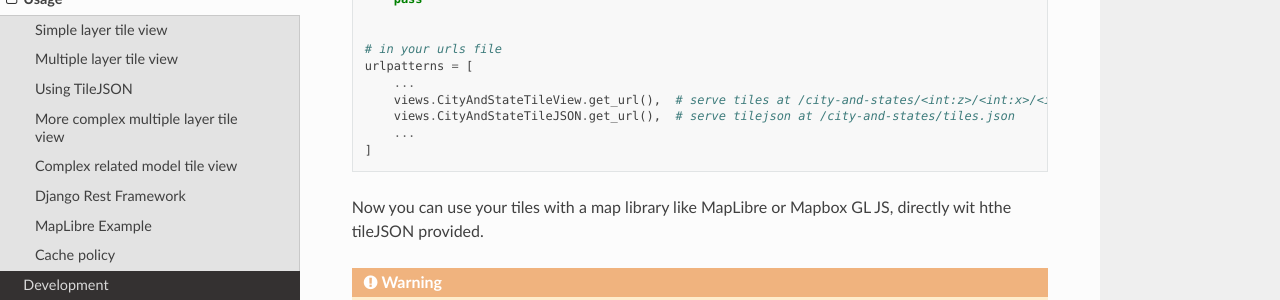
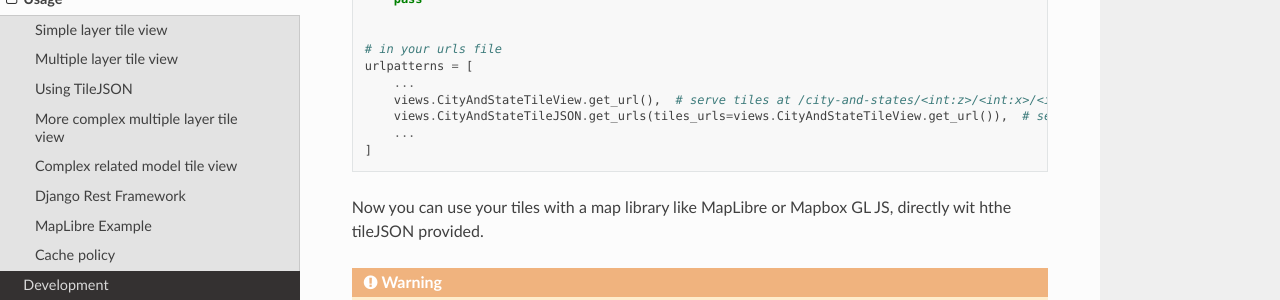
Before and after one commit to submarcos/django-vectortiles, a Sphinx documentation site: the page built from docs/usage.rst, in a window 1280 px wide and 900 px high, scrolled down 2096 px. Shown: the part 151-451 px from the top of the window. Built offline with Sphinx 7.4.7 and the Read the Docs theme 3.1.0, drawn with Linux system fonts in a browser that asks for light colours.

Commit message:
fix changelog

```diff
--- a/docs/usage.rst
+++ b/docs/usage.rst
@@ -125,7 +125,7 @@ TileJSON and tile views share some data, as vactor layers definition. So we need
     urlpatterns = [
         ...
         views.CityAndStateTileView.get_url(),  # serve tiles at /city-and-states/<int:z>/<int:x>/<int:y>
-        views.CityAndStateTileJSON.get_url(),  # serve tilejson at /city-and-states/tiles.json
+        views.CityAndStateTileJSON.get_urls(tiles_urls=views.CityAndStateTileView.get_url()),  # serve tilejson at /city-and-states/tiles.json
         ...
     ]
 
```
